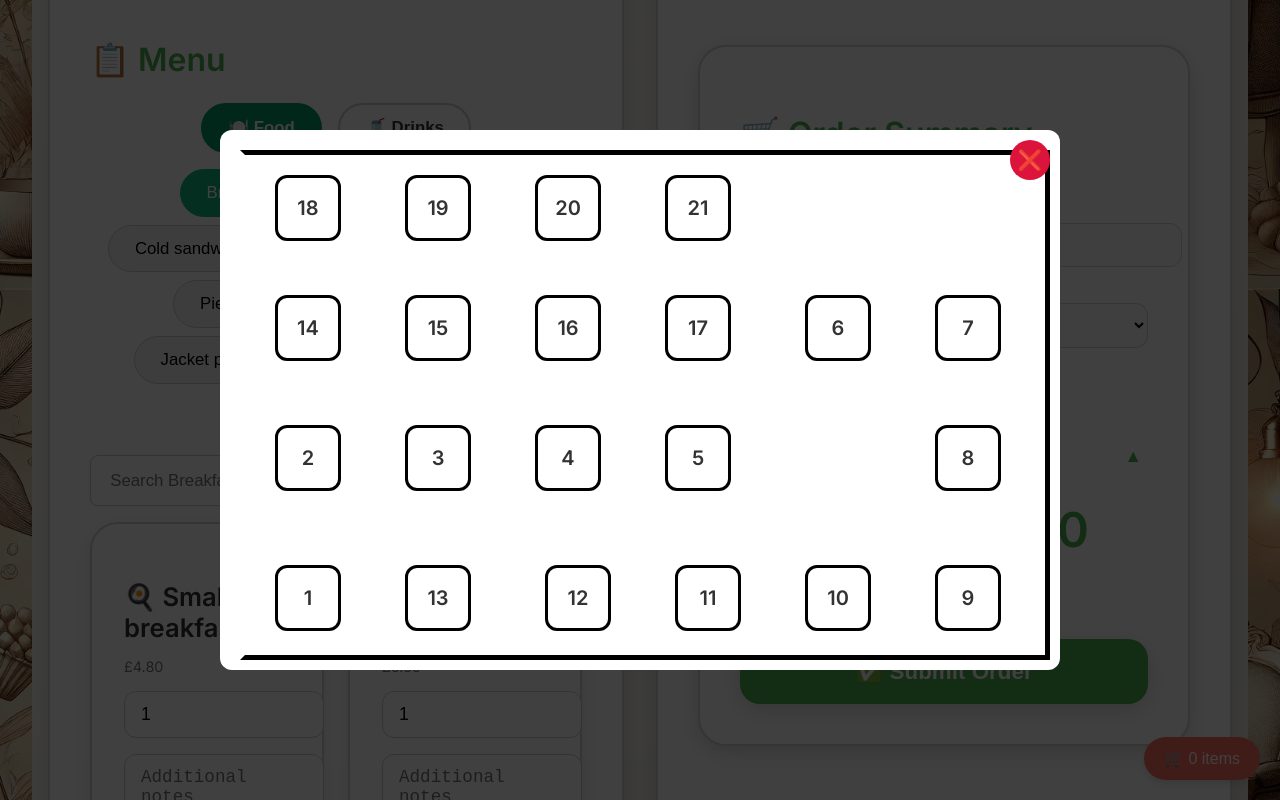
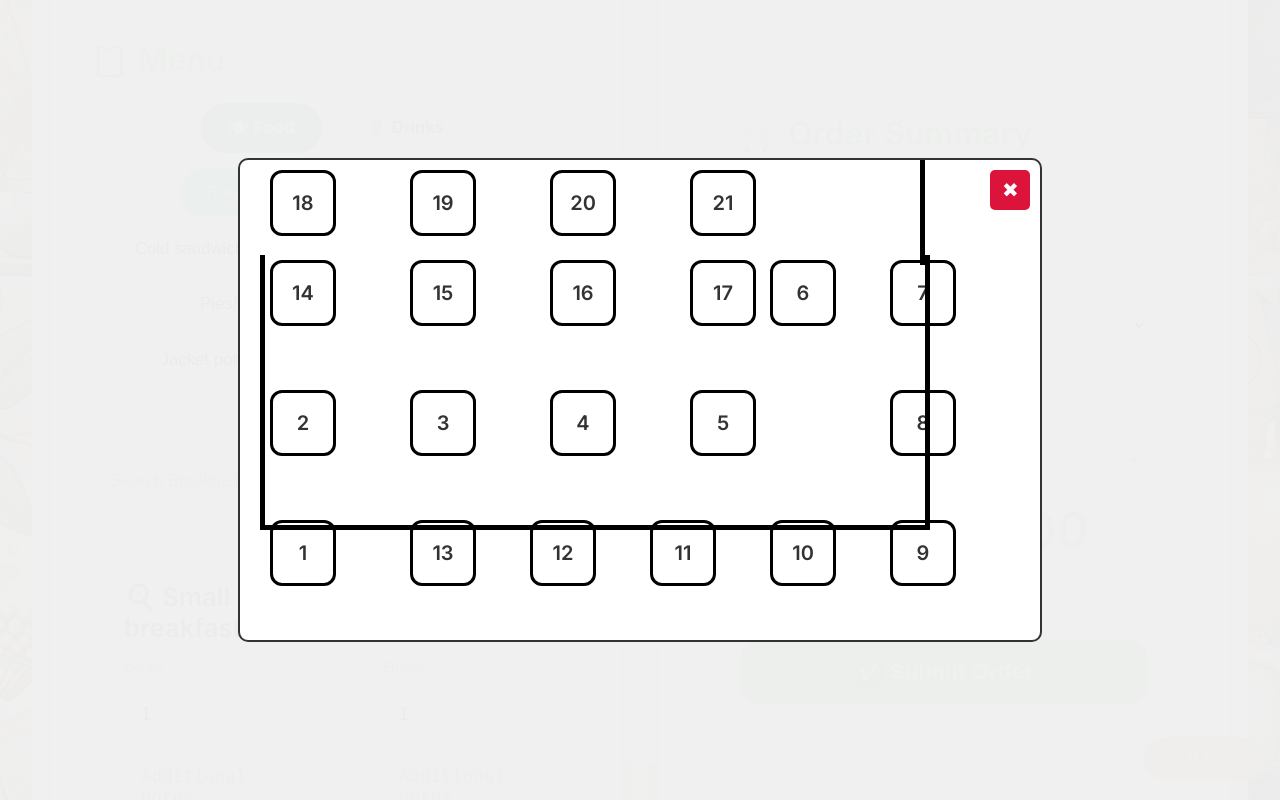
Before and after one commit to peterstearoom/peterstearoom, a React (Vite) app: page / in a window 1280 px wide. Both pictures are taken after typing "5" into the empty fields and a click on the button "Search Table". Shown: the part 511-1311 px from the top of the page. Built offline with nearby package versions, Linux system fonts and the light colour scheme.

Commit message:
Table map #5

```diff
--- a/src/components/OrderCart.jsx
+++ b/src/components/OrderCart.jsx
@@ -224,26 +224,31 @@ function OrderCart() {
         </div>
       )}
 {showTableMap && (
-  <div className="table-overlay">
-    <div className="table-map-container">
-      <button className="close-map" onClick={() => setShowTableMap(false)}>❌</button>
-
-      {/* L-Shaped Border */}
-      <div className="room-outline">
-        {Array.from({ length: 21 }, (_, i) => {
-          const id = i + 1
-          const positions = {
-            1: { top: 410, left: 30 }, 2: { top: 270, left: 30 }, 3: { top: 270, left: 160 },
-            4: { top: 270, left: 290 }, 5: { top: 270, left: 420 }, 6: { top: 140, left: 560 },
-            7: { top: 140, left: 690 }, 8: { top: 270, left: 690 }, 9: { top: 410, left: 690 },
-            10: { top: 410, left: 560 }, 11: { top: 410, left: 430 }, 12: { top: 410, left: 300 },
-            13: { top: 410, left: 160 }, 14: { top: 140, left: 30 }, 15: { top: 140, left: 160 },
-            16: { top: 140, left: 290 }, 17: { top: 140, left: 420 }, 18: { top: 20, left: 30 },
-            19: { top: 20, left: 160 }, 20: { top: 20, left: 290 }, 21: { top: 20, left: 420 },
-          }
-
-          const { top, left } = positions[id]
-          return (
+  <div className="table-map-overlay">
+    <div className="table-area">
+      {[
+        { id: 1, top: 360, left: 30 },
+        { id: 2, top: 230, left: 30 },
+        { id: 3, top: 230, left: 170 },
+        { id: 4, top: 230, left: 310 },
+        { id: 5, top: 230, left: 450 },
+        { id: 6, top: 100, left: 530 },
+        { id: 7, top: 100, left: 650 },
+        { id: 8, top: 230, left: 650 },
+        { id: 9, top: 360, left: 650 },
+        { id: 10, top: 360, left: 530 },
+        { id: 11, top: 360, left: 410 },
+        { id: 12, top: 360, left: 290 },
+        { id: 13, top: 360, left: 170 },
+        { id: 14, top: 100, left: 30 },
+        { id: 15, top: 100, left: 170 },
+        { id: 16, top: 100, left: 310 },
+        { id: 17, top: 100, left: 450 },
+        { id: 18, top: 10, left: 30 },
+        { id: 19, top: 10, left: 170 },
+        { id: 20, top: 10, left: 310 },
+        { id: 21, top: 10, left: 450 }
+      ].map(({ id, top, left }) => (
         <div
           key={id}
           className="table-btn"
@@ -255,9 +260,9 @@ function OrderCart() {
         >
           {id}
         </div>
-          )
-        })}
-      </div>
+      ))}
+      <div className="l-border"></div>
+      <button className="close-map" onClick={() => setShowTableMap(false)}>✖</button>
     </div>
   </div>
 )}
--- a/src/styles/custom.css
+++ b/src/styles/custom.css
@@ -1265,3 +1265,80 @@ textarea {
   cursor: pointer;
   z-index: 1;
 }
+.table-map-overlay {
+  position: fixed;
+  top: 0;
+  left: 0;
+  width: 100%;
+  height: 100%;
+  background: rgba(240, 240, 240, 0.98);
+  z-index: 9999;
+  display: flex;
+  justify-content: center;
+  align-items: center;
+}
+
+.table-area {
+  position: relative;
+  width: 800px;
+  height: 480px;
+  background-color: #fff;
+  border: 2px solid #333;
+  border-radius: 10px;
+  overflow: hidden;
+}
+
+.table-btn {
+  position: absolute;
+  width: 60px;
+  height: 60px;
+  background: white;
+  border: 3px solid black;
+  border-radius: 12px;
+  display: flex;
+  justify-content: center;
+  align-items: center;
+  font-weight: bold;
+  cursor: pointer;
+  transition: transform 0.2s ease;
+}
+
+.table-btn:hover {
+  transform: scale(1.1);
+  background-color: #ffe;
+}
+
+.close-map {
+  position: absolute;
+  top: 10px;
+  right: 10px;
+  background: crimson;
+  color: white;
+  border: none;
+  padding: 6px 12px;
+  border-radius: 5px;
+  cursor: pointer;
+}
+
+/* 🟦 L-shaped border drawn manually */
+.l-border {
+  position: absolute;
+  top: 95px;
+  left: 20px;
+  width: 660px;
+  height: 270px;
+  border-left: 5px solid black;
+  border-bottom: 5px solid black;
+  border-right: 5px solid black;
+}
+
+.l-border::before {
+  content: '';
+  position: absolute;
+  right: 0;
+  top: -175px;
+  width: 120px;
+  height: 180px;
+  border-top: 5px solid black;
+  border-right: 5px solid black;
+}
```
Lines whose indentation alone changed are shown as unchanged.
